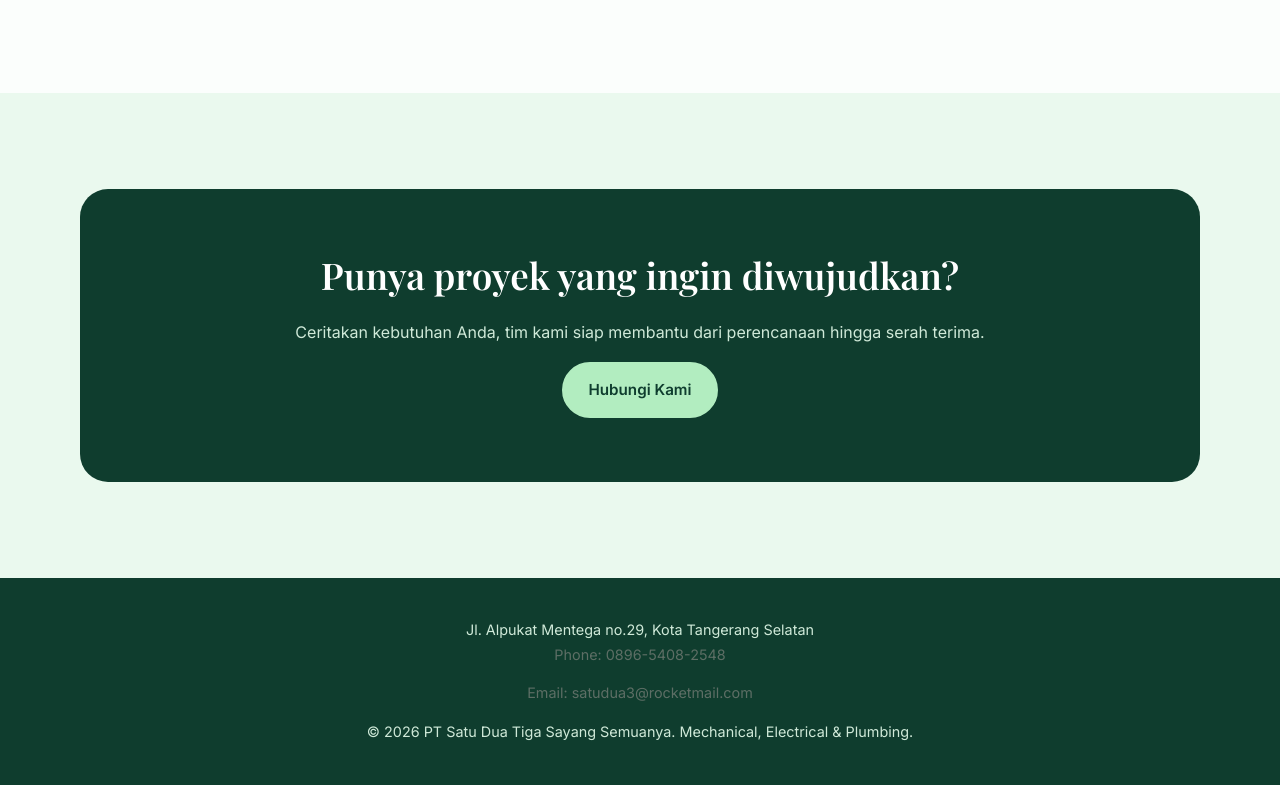
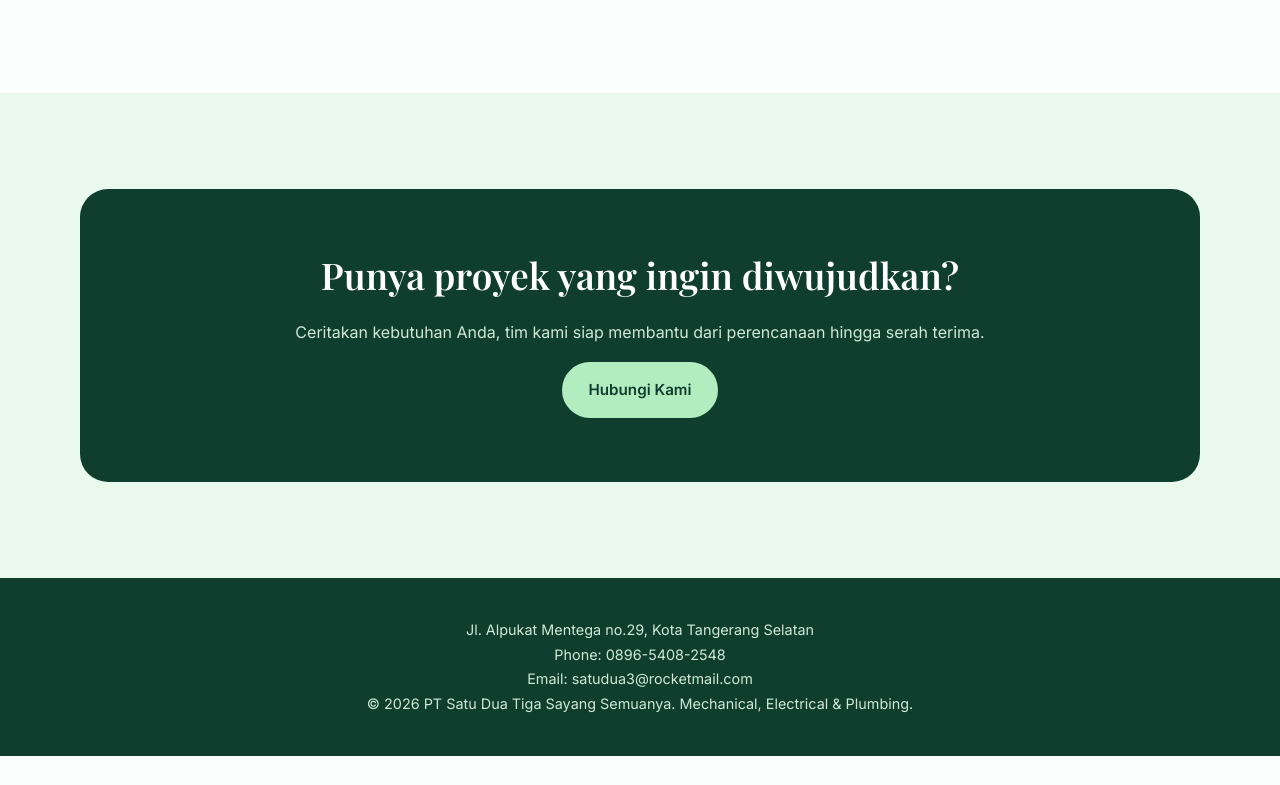
Before and after one commit to MidoriSmileykity/pt.satuduatiga, a plain HTML site: page index.html in a window 1280 px wide. Shown: the part 1194-1979 px from the top of the page. After the commit the page ends 1950 px from the top, so only its background shows below. Drawn offline with nearby package versions, Linux system fonts and the light colour scheme.

Commit message:
Update index.html

```diff
--- a/index.html
+++ b/index.html
@@ -92,8 +92,12 @@
 
   <div>
     <span>Jl. Alpukat Mentega no.29, Kota Tangerang Selatan</span>
-    <p>Phone: 0896-5408-2548</p>
-    <p>Email: satudua3@rocketmail.com</p>
+  <div>
+    <span>Phone: 0896-5408-2548</span>
+  </div>
+  <div>
+    <span>Email: satudua3@rocketmail.com</span>
+  </div>
   </div>
 
   <div class="container">
```
